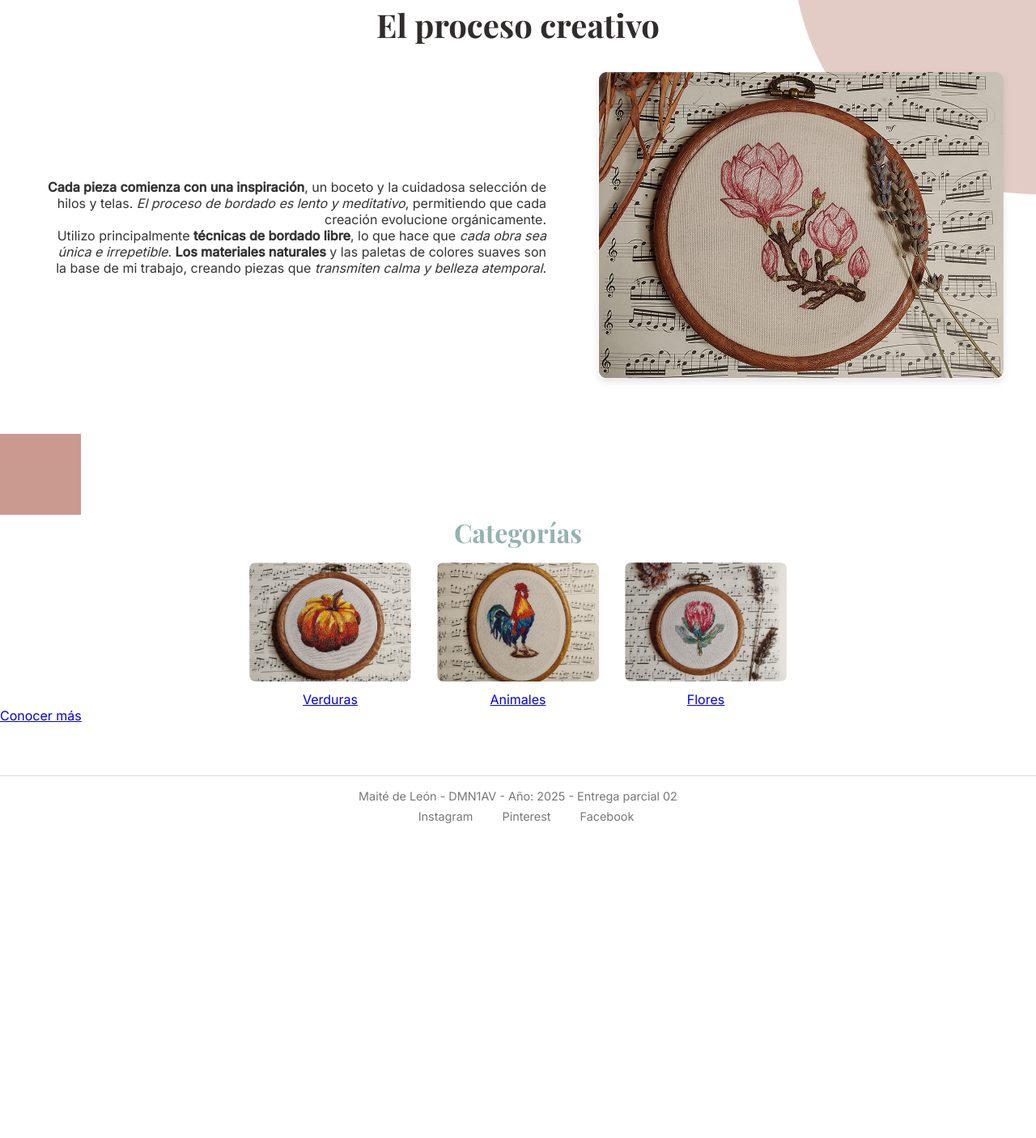
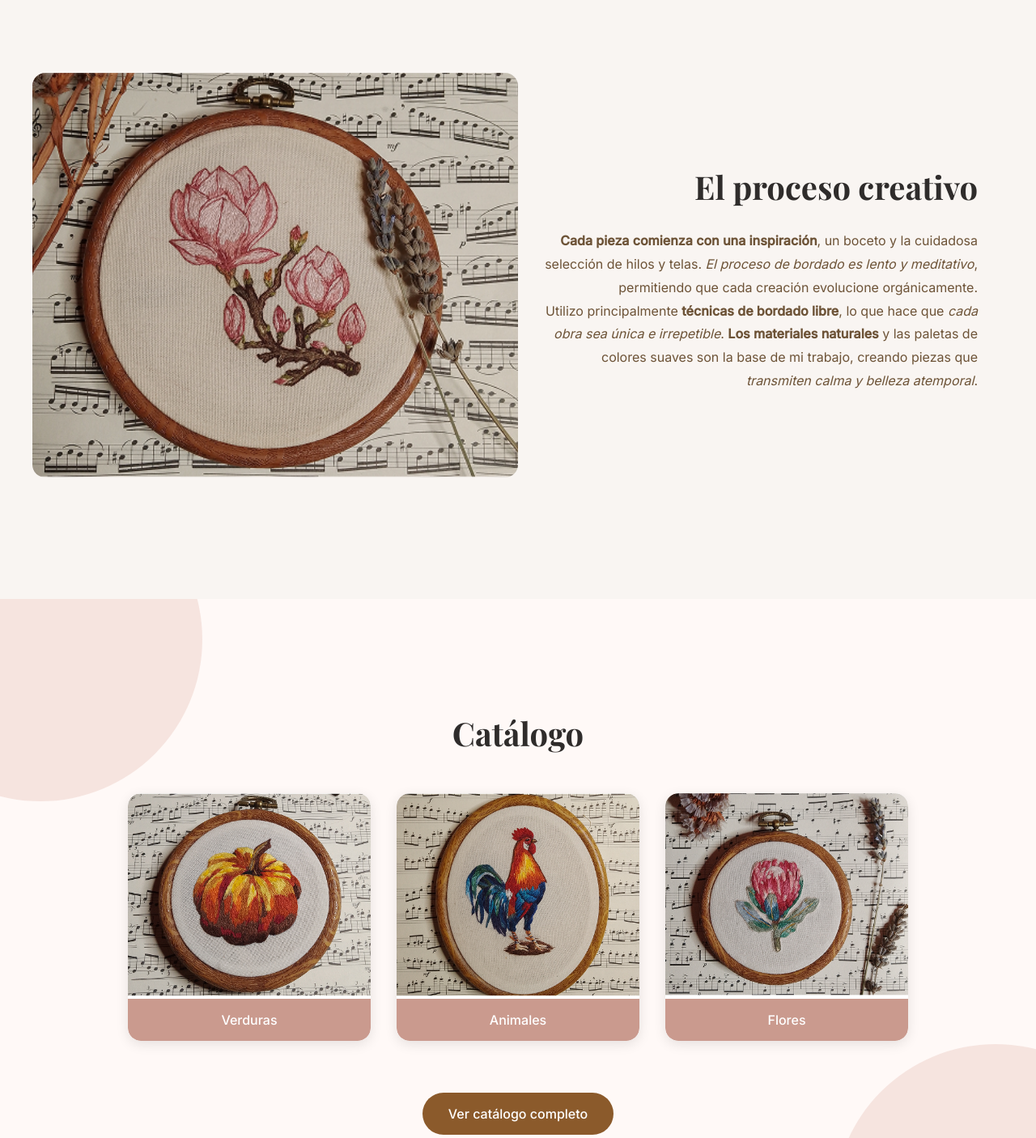
Before and after one commit to GRAMAPHENIA/parcial-dos, a plain HTML site: page index.html in a window 1280 px wide. Shown: the part 1660-3066 px from the top of the page at 81% size. Before the commit the page ends 2677 px from the top, so only its background shows below. Drawn offline with nearby package versions, Linux system fonts and the light colour scheme.

Commit message:
refact: Mejora de la estructura y estilos en las secciones "Proceso" y "Categorías"

```diff
--- a/index.html
+++ b/index.html
@@ -67,14 +67,13 @@
       <section id="proceso">
         <!-- Adorno 2 -->
         <div class="proceso-adorno-dos"></div>
-        <h2>El proceso creativo</h2>
-        <div class="contenedor-proceso">
+        <div class="contenedor-taller">
           <div class="imagen">
             <figure>
               <img src="imagenes/proceso.png" alt="Taller de bordado" />
             </figure>
-          </div>
             <div class="texto">
+              <h2>El proceso creativo</h2>
               <p>
                 <strong>Cada pieza comienza con una inspiración</strong>, un
                 boceto y la cuidadosa selección de hilos y telas.
@@ -90,28 +89,35 @@
               </p>
             </div>
           </div>
+        </div>
       </section>
 
       <!-- Seccion Categorias -->
       <section id="categorias">
-        <!-- Adorno 3 -->
-        <div class="categorias-adorno-tres"></div>
-        <h2>Categorías</h2>
-        <ul>
-          <li>
+        <!-- Adornos laterales -->
+        <div class="categorias-adorno-izquierdo"></div>
+        <div class="categorias-adorno-derecho"></div>
+
+        <div class="contenedor-taller">
+          <div class="catalogo-contenido">
+            <h2>Catálogo</h2>
+            <div class="catalogo-grid">
+              <div class="catalogo-item">
                 <img src="imagenes/verduras.png" alt="Bordado de un zapallo" />
-            <a href="secciones/catalogo.html" target="_top">Verduras</a>
-          </li>
-          <li>
+                <a href="secciones/catalogo.html" class="btn-catalogo">Verduras</a>
+              </div>
+              <div class="catalogo-item">
                 <img src="imagenes/animales.png" alt="Bordado de un gallo" />
-            <a href="secciones/catalogo.html" target="_top">Animales</a>
-          </li>
-          <li>
+                <a href="secciones/catalogo.html" class="btn-catalogo">Animales</a>
+              </div>
+              <div class="catalogo-item">
                 <img src="imagenes/flores.png" alt="Bordado de una flor" />
-            <a href="secciones/catalogo.html" target="_top">Flores</a>
-          </li>
-        </ul>
-        <a id="btn-categorias" href="secciones/catalogo.html">Conocer más</a>
+                <a href="secciones/catalogo.html" class="btn-catalogo">Flores</a>
+              </div>
+            </div>
+            <a href="secciones/catalogo.html" class="btn-ver-mas">Ver catálogo completo</a>
+          </div>
+        </div>
       </section>
     </main>
 
--- a/style.css
+++ b/style.css
@@ -185,7 +185,6 @@ nav a:hover {
   display: flex;
   flex-direction: column;
   justify-content: center;
-  padding: 2rem;
   color: #6d5337;
   max-width: 50%;
 }
@@ -195,44 +194,53 @@ nav a:hover {
 ------------------------- */
 
 #proceso {
-  padding: 4rem 2rem;
   position: relative;
+  height: 100vh;
+  display: flex;
+  margin: auto;
+  overflow: hidden;
+  background-color: #f9f5f2;
 }
 
-#proceso .contenedor-proceso {
+#proceso .contenedor-taller {
   display: flex;
-  flex-direction: row-reverse;
   max-width: 1200px;
-  margin: 0 auto;
-  gap: 3rem;
-  align-items: center;
-}
-
-#proceso .texto {
-  flex: 1;
-  padding: 1rem;
-}
-
-#proceso figure {
-  margin: 0;
-  width: 100%;
-  flex: 1;
-}
-
-#proceso img {
-  max-width: 100%;
-  height: auto;
-  border-radius: 8px;
-  box-shadow: 0 4px 8px rgba(0, 0, 0, 0.1);
+  height: 500px;
+  margin: auto;
 }
 
 #proceso h2 {
   font-family: "Playfair Display", serif;
   font-size: 2.5rem;
   color: #2f2c2b;
-  text-align: center;
-  margin-bottom: 2rem;
+  text-align: end;
   width: 100%;
+}
+
+#proceso .imagen,
+#proceso figure {
+  flex: 1;
+  height: 100%;
+  display: flex;
+  margin: auto;
+}
+
+#proceso img {
+  width: 100%;
+  height: 100%;
+  object-fit: cover;
+  border-radius: 16px;
+}
+
+#proceso .texto {
+  flex: 1;
+  display: flex;
+  flex-direction: column;
+  justify-content: center;
+  color: #6d5337;
+  max-width: 50%;
+  padding: 2rem;
+  line-height: 1.8;
 }
 
 /* -------------------------
@@ -267,10 +275,15 @@ nav a:hover {
 
 .categorias-adorno-tres {
   background-color: #ca9a8e;
-  width: 100px;
-  height: 100px;
-  position: relative;
-  z-index: 1;
+  width: 600px;
+  height: 600px;
+  position: absolute;
+  top: 0;
+  left: -300px;
+  transform: translateY(-50%);
+  z-index: -1;
+  border-radius: 50%;
+  opacity: 0.5;
 }
 
 /* -------------------------
@@ -333,24 +346,119 @@ section p {
    CATEGORÍAS (index.html)
 ------------------------- */
 
-#categorias ul {
+#categorias {
+  position: relative;
+  min-height: 100vh;
   display: flex;
-  justify-content: center;
-  flex-wrap: wrap;
-  gap: 2rem;
-  padding: 0;
-  list-style: none;
+  align-items: center;
+  background-color: #fff9f7;
+  padding: 4rem 0;
+  overflow: hidden;
 }
 
-#categorias li {
-  width: 200px;
+.categorias-adorno-izquierdo,
+.categorias-adorno-derecho {
+  position: absolute;
+  width: 400px;
+  height: 400px;
+  background-color: #f0d7d1;
+  border-radius: 50%;
+  z-index: 0;
+  opacity: 0.6;
+}
+
+.categorias-adorno-izquierdo {
+  top: -150px;
+  left: -150px;
+}
+
+.categorias-adorno-derecho {
+  bottom: -150px;
+  right: -150px;
+}
+
+#categorias .contenedor-taller {
+  position: relative;
+  z-index: 1;
+  width: 100%;
+  max-width: 1200px;
+  margin: 0 auto;
+  padding: 0 2rem;
+}
+
+.catalogo-contenido {
+  text-align: center;
+  width: 100%;
+}
+
+#categorias h2 {
+  font-family: "Playfair Display", serif;
+  font-size: 2.5rem;
+  color: #2f2c2b;
+  margin-bottom: 3rem;
   text-align: center;
 }
 
-#categorias img {
+.catalogo-grid {
+  display: flex;
+  justify-content: center;
+  gap: 2rem;
+  margin-bottom: 3rem;
+  flex-wrap: wrap;
+}
+
+.catalogo-item {
+  flex: 0 1 300px;
+  background: white;
+  border-radius: 16px;
+  overflow: hidden;
+  box-shadow: 0 4px 15px rgba(0, 0, 0, 0.1);
+  transition: transform 0.3s ease, box-shadow 0.3s ease;
+}
+
+.catalogo-item:hover {
+  transform: translateY(-10px);
+  box-shadow: 0 8px 25px rgba(0, 0, 0, 0.15);
+}
+
+.catalogo-item img {
   width: 100%;
-  border-radius: 8px;
-  margin-bottom: 0.5rem;
+  height: 250px;
+  object-fit: cover;
+  border-radius: 16px 16px 0 0;
+}
+
+.btn-catalogo {
+  display: block;
+  padding: 1rem;
+  background-color: #ca9a8e;
+  color: white;
+  text-decoration: none;
+  font-weight: 500;
+  transition: background-color 0.3s ease;
+  border-radius: 0 0 16px 16px;
+}
+
+.btn-catalogo:hover {
+  background-color: #b3867a;
+}
+
+.btn-ver-mas {
+  display: inline-block;
+  padding: 1rem 2rem;
+  background-color: #8b5a2b;
+  color: white;
+  text-decoration: none;
+  border-radius: 50px;
+  font-weight: 500;
+  transition: all 0.3s ease;
+  margin-top: 1rem;
+}
+
+.btn-ver-mas:hover {
+  background-color: #6d4621;
+  transform: translateY(-2px);
+  box-shadow: 0 4px 12px rgba(0, 0, 0, 0.15);
 }
 
 /* -------------------------
```
Lines whose indentation alone changed are shown as unchanged.
